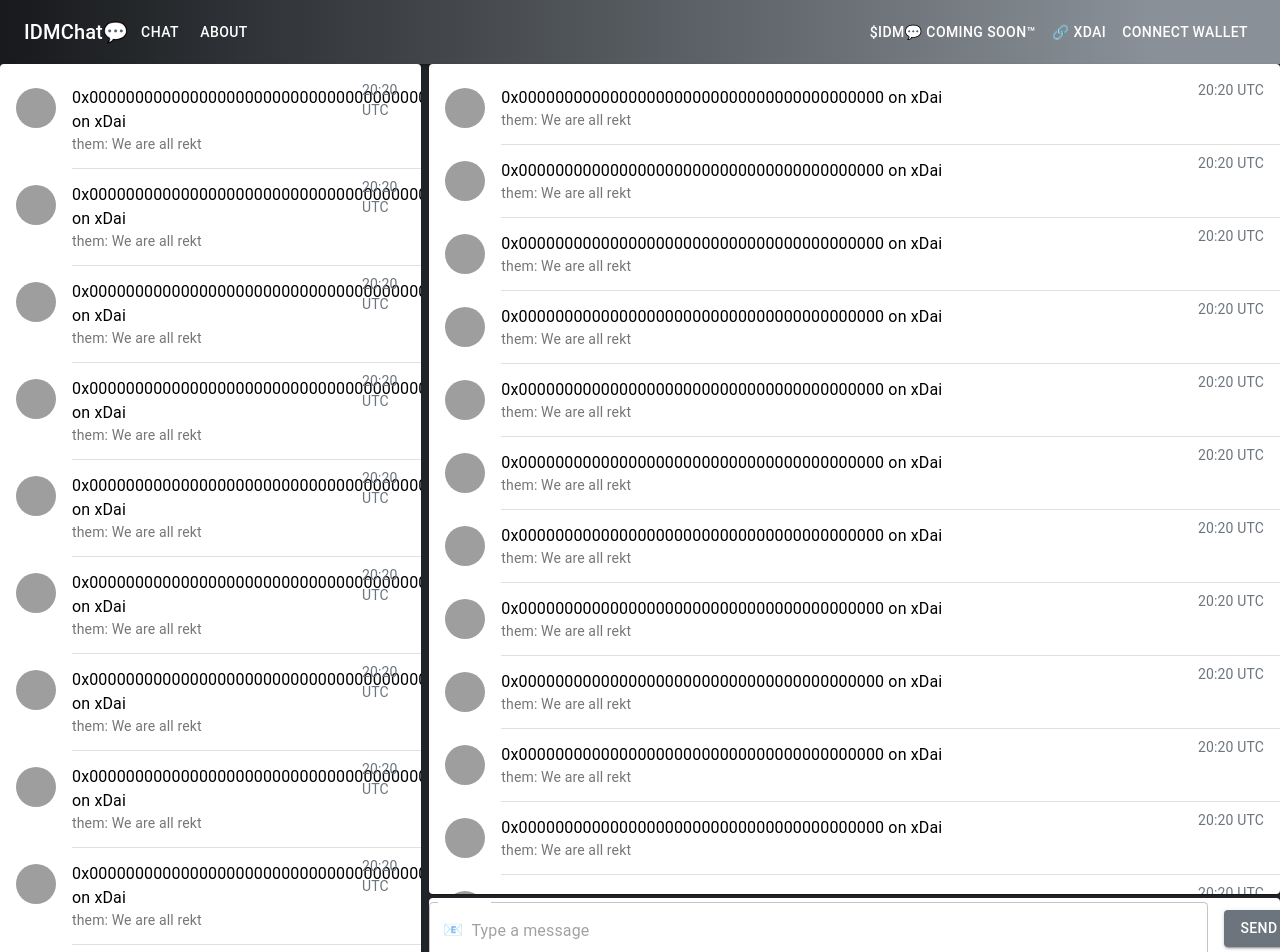
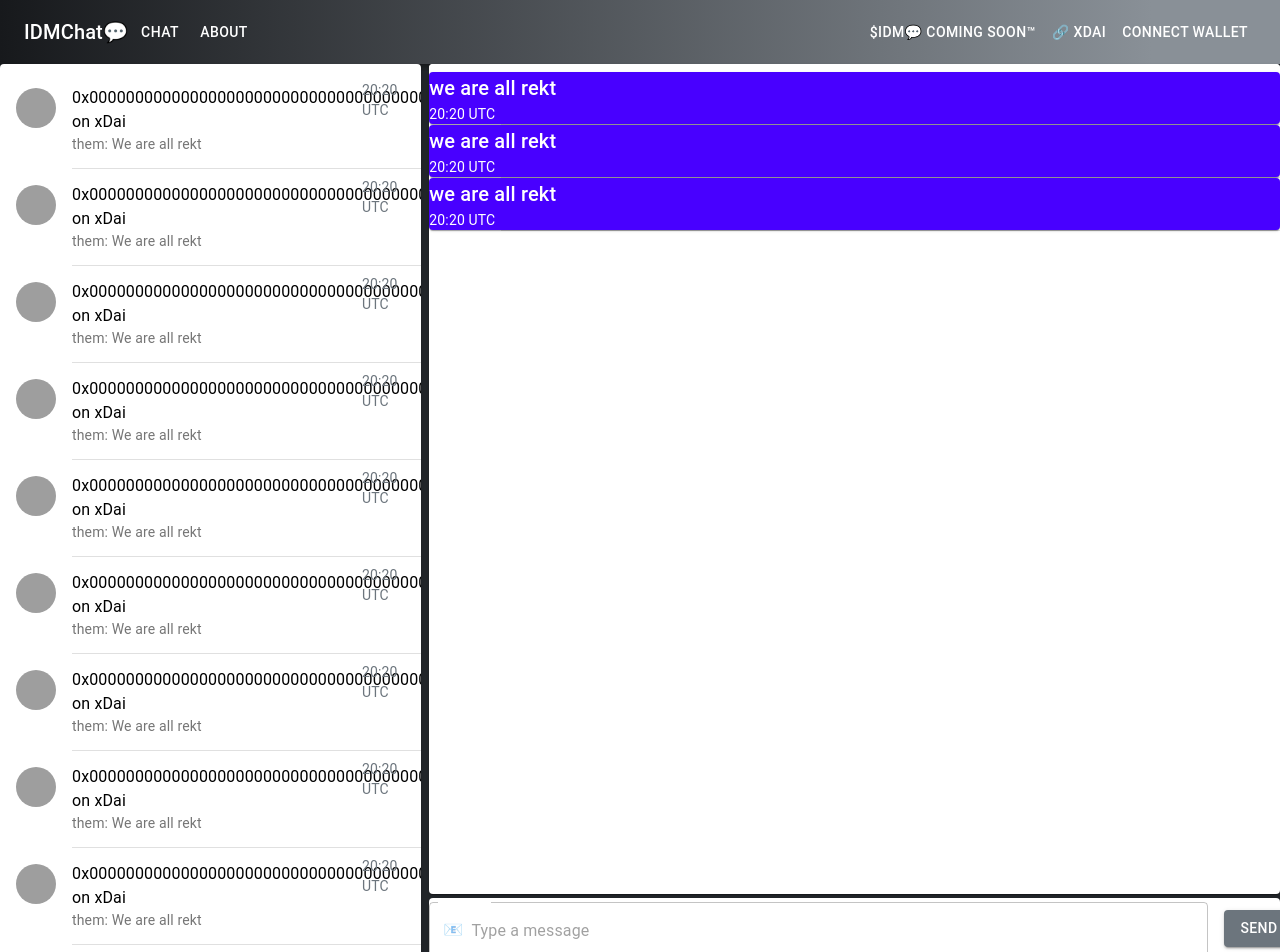
Before and after one commit to DefierLabs/IDMChat, a React (Create React App) app in the folder Dapp/: page / in a window 1280 px wide. Shown: the top 952 px of the page. Built offline with nearby package versions, Linux system fonts and the light colour scheme; grey boxes are pictures that could not be loaded.

Commit message:
Update Chat.js

```diff
--- a/Dapp/src/Components/Chat.js
+++ b/Dapp/src/Components/Chat.js
@@ -12,109 +12,19 @@ import Typography from '@material-ui/core/Typography';
 
 import GlobalStyles from '../GlobalStyles';
 
-import ChatsListItem from './ChatsListItem';
+import ChatMessage from './ChatMessage';
 
 export default function Chat() {
   const classes = GlobalStyles();
   return (
     <div className="ChatLog">
-      <Paper style={{maxHeight: 830, overflow: 'auto'}}>
+      <Paper style={{height: 830, overflow: 'auto'}}>
       <List className={classes.cardWithBGList} >
-        <ChatsListItem />
+        <ChatMessage />
         <Divider variant="inset" component="li" />
-        <ChatsListItem />
+        <ChatMessage />
         <Divider variant="inset" component="li" />
-        <ChatsListItem />
-        <Divider variant="inset" component="li" />
-        <ChatsListItem />
-        <Divider variant="inset" component="li" />
-        <ChatsListItem />
-        <Divider variant="inset" component="li" />
-        <ChatsListItem />
-        <Divider variant="inset" component="li" />
-        <ChatsListItem />
-        <Divider variant="inset" component="li" />
-        <ChatsListItem />
-        <Divider variant="inset" component="li" />
-        <ChatsListItem />
-        <Divider variant="inset" component="li" />
-        <ChatsListItem />
-        <Divider variant="inset" component="li" />
-        <ChatsListItem />
-        <Divider variant="inset" component="li" />
-        <ChatsListItem />
-        <Divider variant="inset" component="li" />
-        <ChatsListItem />
-        <Divider variant="inset" component="li" />
-        <ChatsListItem />
-        <Divider variant="inset" component="li" />
-        <ChatsListItem />
-        <Divider variant="inset" component="li" />
-        <ChatsListItem />
-        <Divider variant="inset" component="li" />
-        <ChatsListItem />
-        <Divider variant="inset" component="li" />
-        <ChatsListItem />
-        <Divider variant="inset" component="li" />
-        <ChatsListItem />
-        <Divider variant="inset" component="li" />
-        <ChatsListItem />
-        <Divider variant="inset" component="li" />
-        <ChatsListItem />
-        <Divider variant="inset" component="li" />
-        <ChatsListItem />
-        <Divider variant="inset" component="li" />
-        <ChatsListItem />
-        <Divider variant="inset" component="li" />
-        <ChatsListItem />
-        <Divider variant="inset" component="li" />
-        <ChatsListItem />
-        <Divider variant="inset" component="li" />
-        <ChatsListItem />
-        <Divider variant="inset" component="li" />
-        <ChatsListItem />
-        <Divider variant="inset" component="li" />
-        <ChatsListItem />
-        <Divider variant="inset" component="li" />
-        <ChatsListItem />
-        <Divider variant="inset" component="li" />
-        <ChatsListItem />
-        <Divider variant="inset" component="li" />
-        <ChatsListItem />
-        <Divider variant="inset" component="li" />
-        <ChatsListItem />
-        <Divider variant="inset" component="li" />
-        <ChatsListItem />
-        <Divider variant="inset" component="li" />
-        <ChatsListItem />
-        <Divider variant="inset" component="li" />
-        <ChatsListItem />
-        <Divider variant="inset" component="li" />
-        <ChatsListItem />
-        <Divider variant="inset" component="li" />
-        <ChatsListItem />
-        <Divider variant="inset" component="li" />
-        <ChatsListItem />
-        <Divider variant="inset" component="li" />
-        <ChatsListItem />
-        <Divider variant="inset" component="li" />
-        <ChatsListItem />
-        <Divider variant="inset" component="li" />
-        <ChatsListItem />
-        <Divider variant="inset" component="li" />
-        <ChatsListItem />
-        <Divider variant="inset" component="li" />
-        <ChatsListItem />
-        <Divider variant="inset" component="li" />
-        <ChatsListItem />
-        <Divider variant="inset" component="li" />
-        <ChatsListItem />
-        <Divider variant="inset" component="li" />
-        <ChatsListItem />
-        <Divider variant="inset" component="li" />
-        <ChatsListItem />
-        <Divider variant="inset" component="li" />
-        <ChatsListItem />
+        <ChatMessage />
         <Divider variant="inset" component="li" />
       </List>
       </Paper>
```
